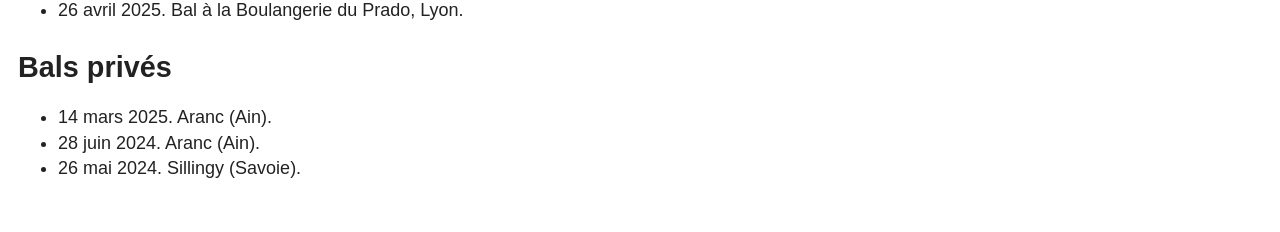
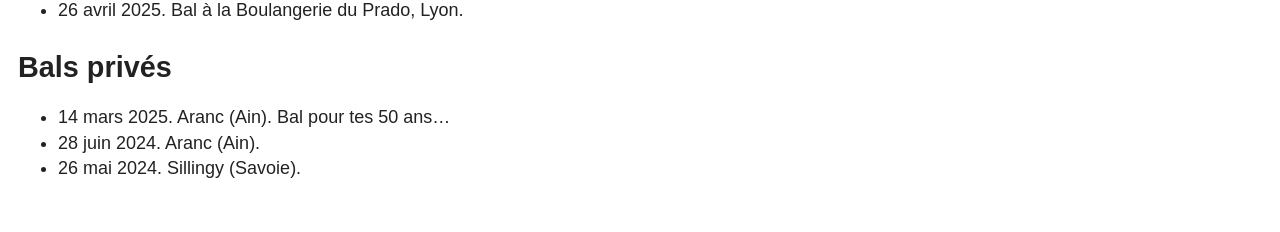
Before and after one commit to bayesiancook/les-doigts-qui-dansent-bal-folk, a Jekyll site: the page built from evenements.md, in a window 1280 px wide. Shown: the part 1476-1708 px from the top of the page. Built offline with Jekyll 4.4.1, drawn with Linux system fonts in a browser that asks for light colours.

Commit message:
pour tes 50 ans

```diff
--- a/evenements.md
+++ b/evenements.md
@@ -39,6 +39,6 @@ _aquarelle: crédit Aurélien Alrivie_
 
 ## Bals privés
 
-- 14 mars 2025. Aranc (Ain).
+- 14 mars 2025. Aranc (Ain). Bal pour tes 50 ans...
 - 28 juin 2024. Aranc (Ain).
 - 26 mai 2024. Sillingy (Savoie).
```
